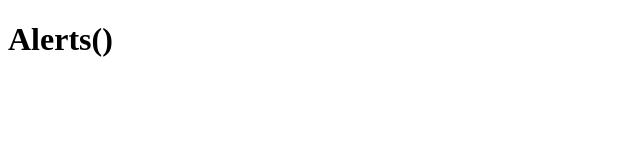
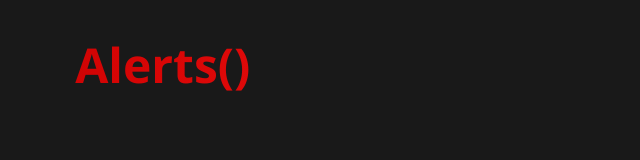
Before and after one commit to TalhaShaikh150/Smit-Portfolio, a plain HTML site: page 01.html in a window 1280 px wide. Shown: the whole page, without its empty margins (0-640 px from the left). Drawn offline with Linux system fonts and the light colour scheme; the site is published under a folder, as on GitHub Pages, so addresses that start at the root find nothing.

Commit message:
Update 01.html

```diff
--- a/01.html
+++ b/01.html
@@ -4,7 +4,7 @@
   <meta charset="UTF-8">
   <meta name="viewport" content="width=device-width, initial-scale=1.0">
   <title>Assignment 1</title>
-  <link rel="stylesheet" href="/style02.css">
+  <link rel="stylesheet" href="./style02.css">
 </head>
 <body>
   <h1 class="hero-heading fw-bold">Alerts()</h1>
```
